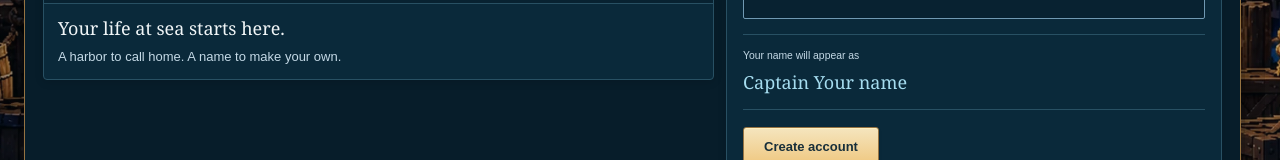
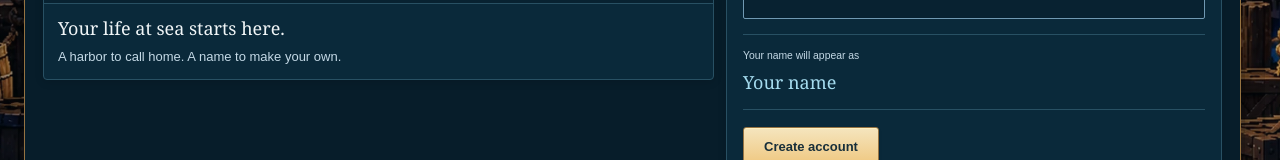
Before and after one commit to DrottPoker/one-life-at-sea, a Next.js app: page /register in a window 1280 px wide. Shown: the part 515-675 px from the top of the page. Built offline with nearby package versions, Linux system fonts and the light colour scheme; no server answers.

Commit message:
Drop the Captain title from character name previews

```diff
--- a/src/components/auth-form.tsx
+++ b/src/components/auth-form.tsx
@@ -58,7 +58,7 @@ export function AuthForm({ mode, initialEmail = "" }: { mode: Mode; initialEmail
             aria-invalid={!!state.errors?.confirmPassword} aria-describedby={state.errors?.confirmPassword ? "confirm-error" : undefined} />
           {state.errors?.confirmPassword && <small className="o-field-error" id="confirm-error" role="alert">{state.errors.confirmPassword}</small>}
         </label>}
-        {mode === "register" && <div className="o-name-proof" aria-live="polite"><small>Your name will appear as</small><span>Captain {normalizeCharacterName(name) || "Your name"}</span></div>}
+        {mode === "register" && <div className="o-name-proof" aria-live="polite"><small>Your name will appear as</small><span>{normalizeCharacterName(name) || "Your name"}</span></div>}
         <div className="o-form-actions"><button type="submit" className="o-primary" disabled={pending || remaining > 0}>{pending ? "Please wait..." : remaining > 0 ? `Try again in ${remaining}s` : labels[mode]}</button>
           {mode === "login" && <Link href="/forgot-password" className="o-text-button">Forgot password?</Link>}
         </div>
--- a/src/components/character-form.tsx
+++ b/src/components/character-form.tsx
@@ -16,7 +16,7 @@ export function CharacterForm() {
       <small className="o-form-hint" id="name-hint">No numbers or spaces. Choose an available name.</small>
       <small className="o-field-error" id="name-error" role="alert">{nameError}</small>
     </label>
-    <div className="o-name-proof" aria-live="polite"><small>Your name will appear as</small><span>Captain {normalizeCharacterName(name) || "Your name"}</span></div>
+    <div className="o-name-proof" aria-live="polite"><small>Your name will appear as</small><span>{normalizeCharacterName(name) || "Your name"}</span></div>
     <button type="submit" className="o-primary" disabled={pending}>{pending ? "Stepping ashore..." : "Enter the harbor"}</button>
   </form>;
 }
```
